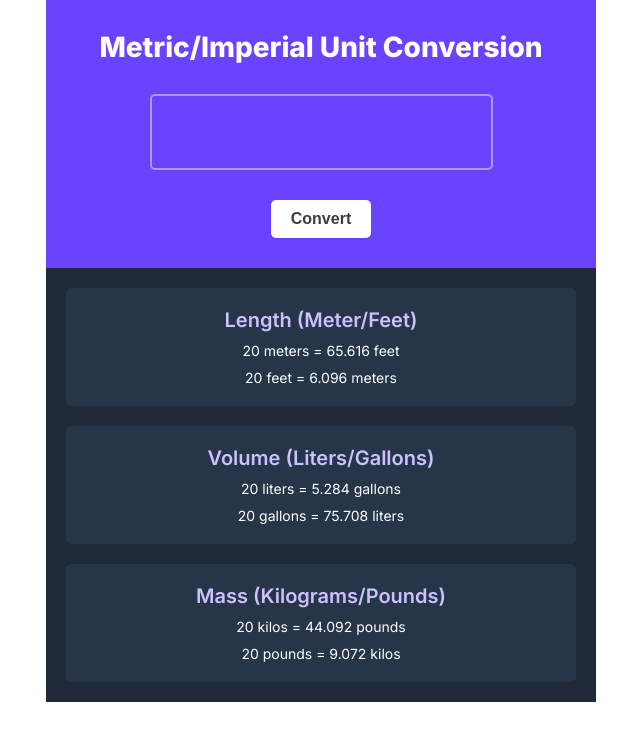
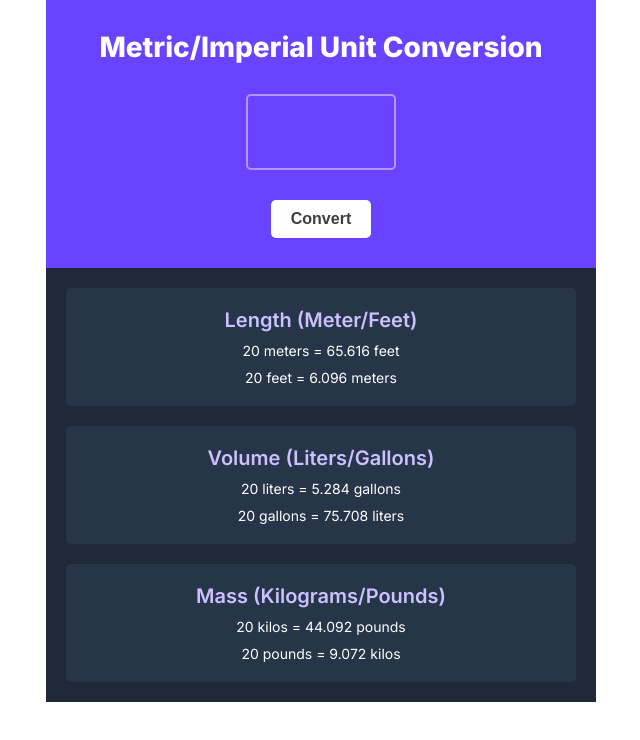
Before and after one commit to abilioassis/unit-conversion, a plain HTML site: page index.html in a window 1280 px wide. Shown: the whole page, without its empty margins (319-959 px from the left). Drawn offline with Linux system fonts and the light colour scheme.

Commit message:
first commit

```diff
--- a/style.css
+++ b/style.css
@@ -56,7 +56,7 @@ input[type="number"] {
 }
 
 #quantity {
-  width: 70%;
+  width: 150px;
   font-size: 4.5rem;
   text-align: center;
   font-weight: 800;
```
